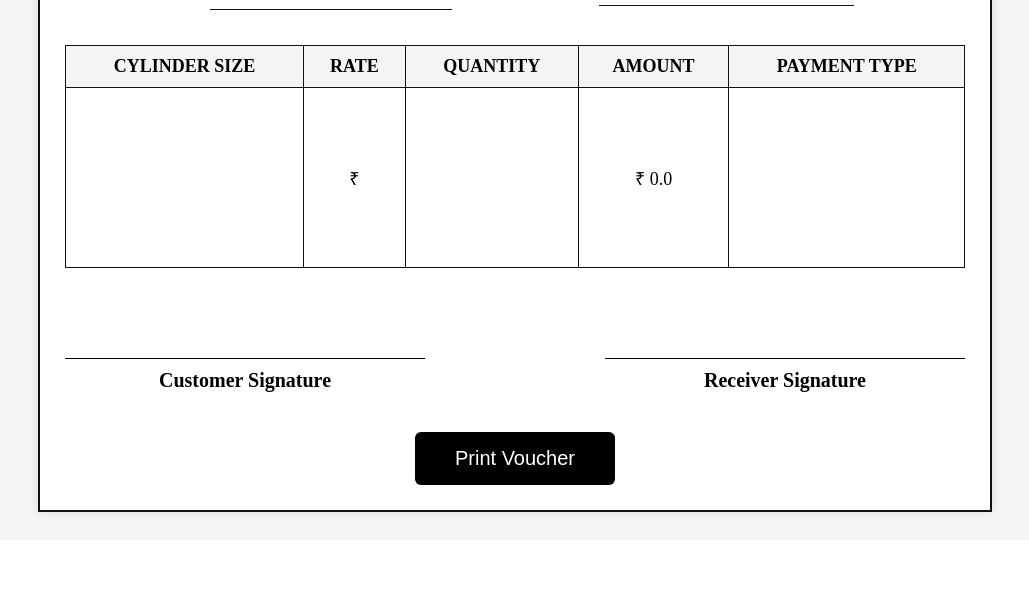
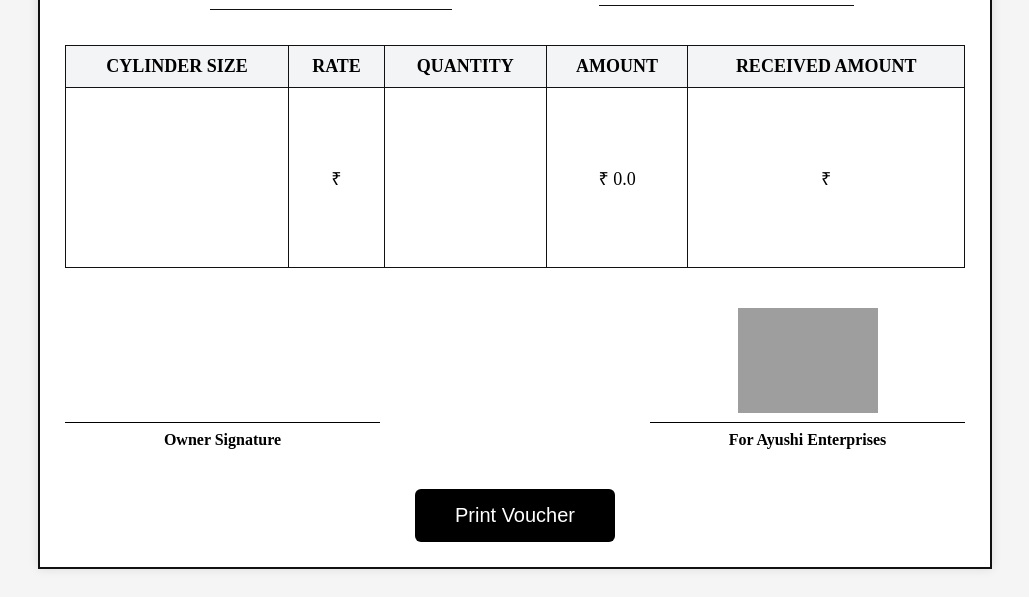
Before and after one commit to ankitshrotriya2202-rgb/go_gas, a Flask app: template templates/connection_certificate.html in a window 1280 px wide. Shown: the part 818-1415 px from the top of the page, without its empty margins (125-1154 px from the left). Before the commit the page ends 1336 px from the top, so only its background shows below. Run offline with Flask 3, Linux system fonts and the light colour scheme; the template is opened without the code that fills it, so the values that code supplies are empty; grey boxes are pictures that could not be loaded.

Commit message:
Update connection_certificate.html

```diff
--- a/templates/connection_certificate.html
+++ b/templates/connection_certificate.html
@@ -645,7 +645,7 @@
 				<th>RATE</th>
 				<th>QUANTITY</th>
 				<th>AMOUNT</th>
-				<th>PAYMENT TYPE</th>
+				<th>RECEIVED AMOUNT</th>
 
             </tr>
 
@@ -677,7 +677,7 @@
 
     <td>
 
-        {{ customer.payment_type }}
+        ₹ {{ customer.payment_amount }}
 
     </td>
 
@@ -687,30 +687,54 @@
 
         <!-- SIGNATURE -->
 
-        <div class="signatures">
+		<!-- AYUSHI SIGN & SEAL -->
 
-            <div style="text-align:center; width:40%;">
+<!-- SIGNATURES -->
+
+<div style="
+    display:flex;
+    justify-content:space-between;
+    align-items:flex-end;
+    margin-top:40px;
+">
+
+    <!-- LEFT -->
+
+    <div style="
+        width:35%;
+        text-align:center;
+    ">
 
         <div style="
             border-top:1px solid black;
-                    padding-top:10px;
+            padding-top:8px;
+            font-weight:bold;
         ">
-
-                    Customer Signature
-
+            Owner Signature
         </div>
 
     </div>
 
-            <div style="text-align:center; width:40%;">
+    <!-- RIGHT -->
+
+    <div style="
+        width:35%;
+        text-align:center;
+    ">
+
+        <img src="{{ url_for('static',
+                             filename='images/ayushi_sign.png') }}"
+             style="
+             width:140px;
+             margin-bottom:5px;
+             ">
 
         <div style="
             border-top:1px solid black;
-                    padding-top:10px;
+            padding-top:8px;
+            font-weight:bold;
         ">
-
-                    Receiver Signature
-
+            For Ayushi Enterprises
         </div>
 
     </div>
```
Lines whose indentation alone changed are shown as unchanged.
